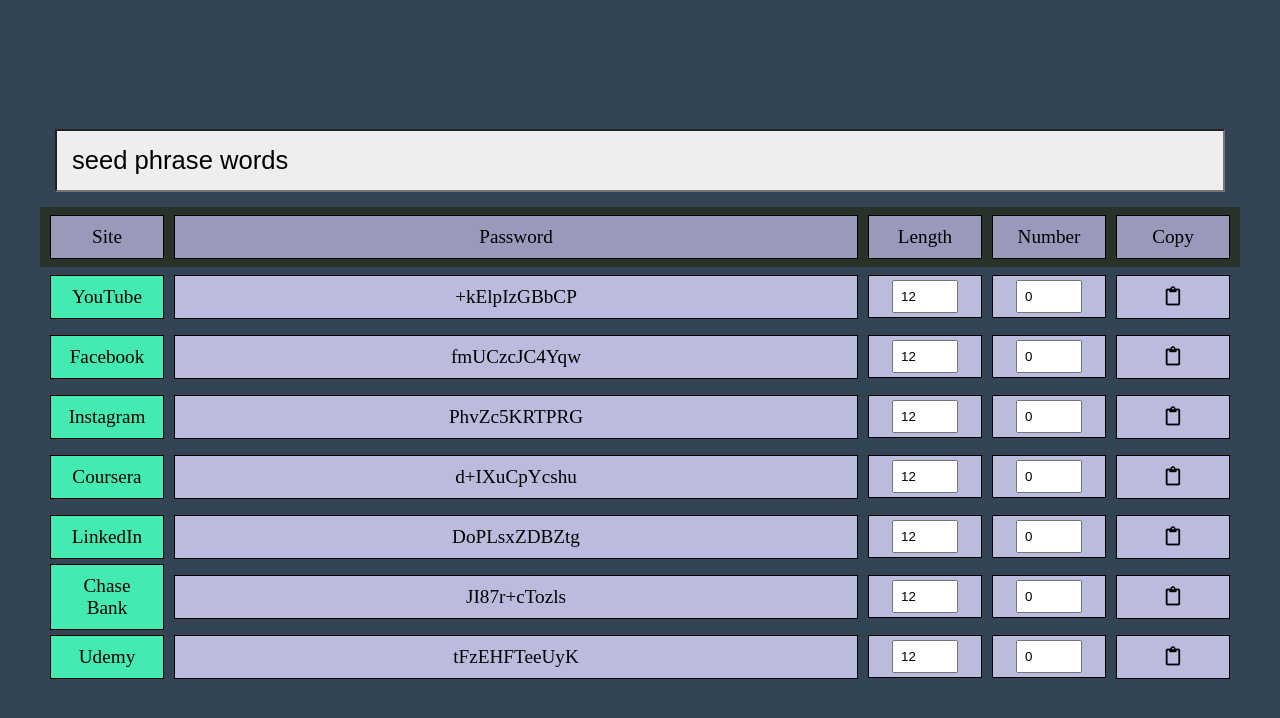
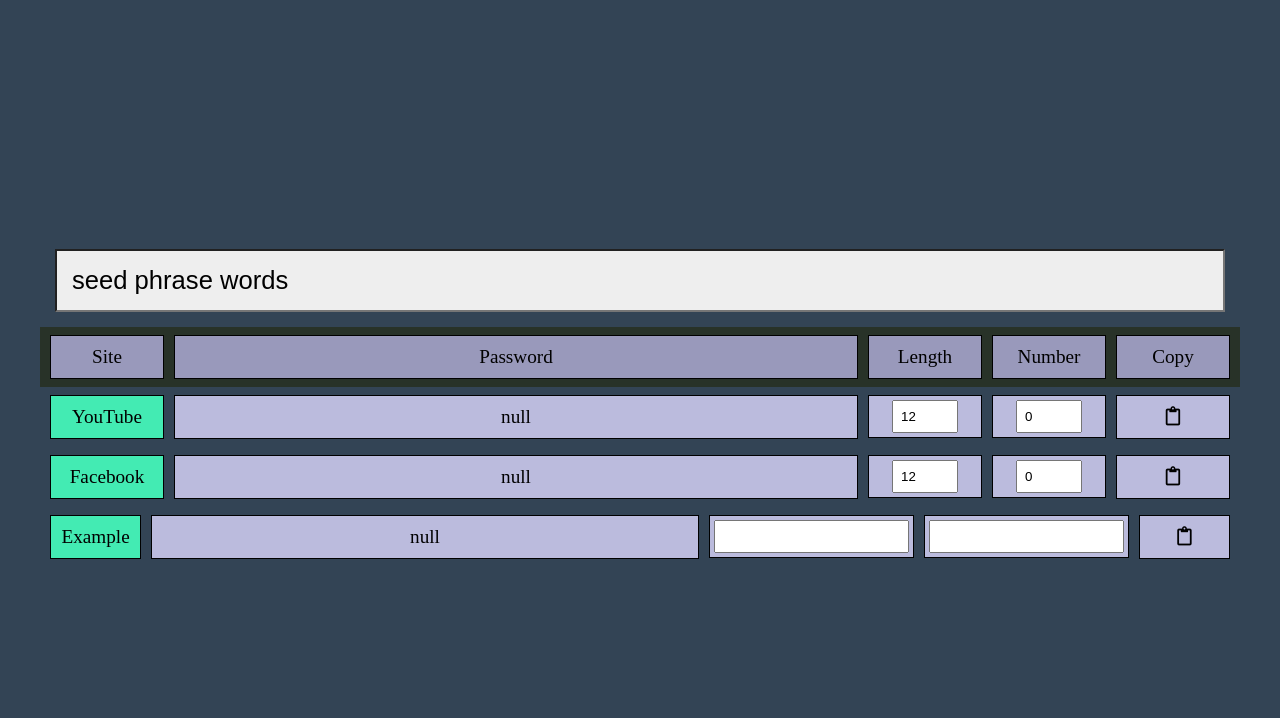
Before and after one commit to caleblent/DeterministicPasswordVault, a plain HTML site: page index.html in a window 1280 px wide. Drawn offline with Linux system fonts and the light colour scheme.

Commit message:
dynamically adds rows part 1

```diff
--- a/index.html
+++ b/index.html
@@ -26,7 +26,7 @@
             </div>
 
             <!-- YouTube -->
-            <div id="youtube" class="row">
+            <div class="row">
                 <div class="site">YouTube</div>
                 <div class="password">
                     <span class="password-result" disabled>null</span>
@@ -82,153 +82,8 @@
             </div>
 
             <!-- Facebook -->
-            <div id="facebook" class="row">
+            <div class="row">
                 <div class="site">Facebook</div>
-                <div class="password">
-                    <span class="password-result" disabled>null</span>
-                </div>
-                <div class="length">
-                    <input
-                        type="number"
-                        class="length-entry"
-                        min="0"
-                        max="64"
-                        value="12"
-                    />
-                </div>
-                <div class="number">
-                    <input
-                        type="number"
-                        class="number-entry"
-                        min="0"
-                        max="20"
-                        value="0"
-                    />
-                </div>
-                <div class="copy">
-                    <i class="far fa-clipboard"></i>
-                </div>
-            </div>
-
-            <!-- Instagram -->
-            <div id="instagram" class="row">
-                <div class="site">Instagram</div>
-                <div class="password">
-                    <span class="password-result" disabled>null</span>
-                </div>
-                <div class="length">
-                    <input
-                        type="number"
-                        class="length-entry"
-                        min="0"
-                        max="64"
-                        value="12"
-                    />
-                </div>
-                <div class="number">
-                    <input
-                        type="number"
-                        class="number-entry"
-                        min="0"
-                        max="20"
-                        value="0"
-                    />
-                </div>
-                <div class="copy">
-                    <i class="far fa-clipboard"></i>
-                </div>
-            </div>
-
-            <!-- Coursera -->
-            <div id="coursera" class="row">
-                <div class="site">Coursera</div>
-                <div class="password">
-                    <span class="password-result" disabled>null</span>
-                </div>
-                <div class="length">
-                    <input
-                        type="number"
-                        class="length-entry"
-                        min="0"
-                        max="64"
-                        value="12"
-                    />
-                </div>
-                <div class="number">
-                    <input
-                        type="number"
-                        class="number-entry"
-                        min="0"
-                        max="20"
-                        value="0"
-                    />
-                </div>
-                <div class="copy">
-                    <i class="far fa-clipboard"></i>
-                </div>
-            </div>
-
-            <!-- LinkedIn -->
-            <div id="linkedin" class="row">
-                <div class="site">LinkedIn</div>
-                <div class="password">
-                    <span class="password-result" disabled>null</span>
-                </div>
-                <div class="length">
-                    <input
-                        type="number"
-                        class="length-entry"
-                        min="0"
-                        max="64"
-                        value="12"
-                    />
-                </div>
-                <div class="number">
-                    <input
-                        type="number"
-                        class="number-entry"
-                        min="0"
-                        max="20"
-                        value="0"
-                    />
-                </div>
-                <div class="copy">
-                    <i class="far fa-clipboard"></i>
-                </div>
-            </div>
-
-            <!-- Chase Bank -->
-            <div id="chase-bank" class="row">
-                <div class="site">Chase Bank</div>
-                <div class="password">
-                    <span class="password-result" disabled>null</span>
-                </div>
-                <div class="length">
-                    <input
-                        type="number"
-                        class="length-entry"
-                        min="0"
-                        max="64"
-                        value="12"
-                    />
-                </div>
-                <div class="number">
-                    <input
-                        type="number"
-                        class="number-entry"
-                        min="0"
-                        max="20"
-                        value="0"
-                    />
-                </div>
-                <div class="copy">
-                    <i class="far fa-clipboard"></i>
-                </div>
-            </div>
-
-            <!-- Udemy -->
-            <div id="udemy" class="row">
-                <div class="site">Udemy</div>
                 <div class="password">
                     <span class="password-result" disabled>null</span>
                 </div>
@@ -258,6 +113,6 @@
             <!--  -->
         </div>
         <script src="js/keccak256.js"></script>
-        <script src="js/script.js"></script>
+        <script src="js/script_dynamic.js"></script>
     </body>
 </html>
--- /dev/null
+++ b/js/script_dynamic.js
@@ -0,0 +1,142 @@
+// This file was originally a CTRL C CTRL V of script.js
+// This one seeks to add rows in dynamically, rather than
+// maniputlating the HTML given rows.
+
+// needed variables that won't get deleted
+const container = document.querySelector('.flexbox-container');
+const seedPhraseEl = document.getElementById('seed-phrase');
+// const labelsEl = document.getElementById('labels'); might not need this tbh
+let currentSeedPhrase = seedPhraseEl.innerText;
+
+// Add button event listeners to the master seed phrase and all rows
+function addAllEventListeners(rowsList) {
+    // start at i=1 so we skip the #labels
+    for (let i = 1; i < rowsList.length; i++) {
+        addEventListeners(rowsList[i]);
+    }
+}
+
+// Add length entry, number entry, and copy button event listeners to one specific row
+function addEventListeners(row) {
+    // LENGTH --> modifies the number of characters in the password output
+    row.querySelector('.length-entry').addEventListener('click', () => {
+        calculatePassword(row);
+    });
+    // NUMBER --> generates a new "iteration"/password (goes from 0 to 100)
+    row.querySelector('.number-entry').addEventListener('click', () => {
+        calculatePassword(row);
+    });
+    // COPY button = copies the password string to clipboard
+    row.querySelector('.copy').addEventListener('click', () => {
+        const textarea = document.createElement('textarea');
+        const password = row.querySelector('.password-result').innerText;
+        if (!password) {
+            return;
+        }
+        textarea.value = password;
+        document.body.appendChild(textarea);
+        textarea.select();
+        document.execCommand('copy');
+        textarea.remove();
+    });
+}
+
+// Calculates all the passwords for each row by iteratively calling calculatePassword() on each row in the list
+function calculateAllPasswords(rowsList) {
+    // start at i=1 so we skip the #labels
+    for (let i = 1; i < rowsList.length; i++) {
+        calculatePassword(rowsList[i]);
+    }
+}
+
+//  Calculates the password of a given row
+function calculatePassword(parentRowEl) {
+    // 1) bring in the YouTube row elements
+    const siteNameEl = parentRowEl.querySelector('.site');
+
+    const passwordResultEl = parentRowEl.querySelector('.password-result');
+
+    const lengthEl = parentRowEl.querySelector('.length-entry');
+    const numberEl = parentRowEl.querySelector('.number-entry');
+
+    // 2) get the phrase to be hashed
+    console.log(seedPhraseEl.innerText);
+    const phraseToHash =
+        currentSeedPhrase + ' ' + siteNameEl.innerText + ' ' + numberEl.value;
+
+    // 3) hash the phrase (using keccak256?)
+    const hashedValue = keccak256(phraseToHash).toString('base64');
+
+    // 4) set the password to this value (and trim it to the LENGTH specified by the user)
+    passwordResultEl.innerText = hashedValue.slice(0, parseInt(lengthEl.value));
+}
+
+function addRows() {
+    console.log('addRows() initiated');
+    // create row
+    const row = document.createElement('div');
+    // add .row class to it
+    row.classList.add('row');
+
+    // add site
+    const site = document.createElement('div');
+    site.classList.add('site');
+    site.innerText = 'Example';
+    row.appendChild(site);
+
+    // add passowrd // add password-result
+    const password = document.createElement('div');
+    password.classList.add('password');
+    const password_result = document.createElement('span');
+    password_result.classList.add('password-result');
+    password_result.innerText = 'null';
+    // make it disabled
+    password.appendChild(password_result);
+    row.appendChild(password);
+
+    // add length
+    const length = document.createElement('div');
+    length.classList.add('length');
+    const lengthEntry = document.createElement('input');
+    lengthEntry.classList.add('length-entry');
+    // add other attributes
+    length.appendChild(lengthEntry);
+    row.appendChild(length);
+
+    // add
+    const number = document.createElement('div');
+    number.classList.add('number');
+    const numberEntry = document.createElement('input');
+    numberEntry.classList.add('number-entry');
+    // add other attributes
+    number.appendChild(numberEntry);
+    row.appendChild(number);
+
+    // add copy
+    const copy = document.createElement('div');
+    copy.classList.add('copy');
+    const clipboard = document.createElement('i');
+    clipboard.classList.add('far');
+    clipboard.classList.add('fa-clipboard');
+    // see if can combine the top 2 lines into 1
+    copy.appendChild(clipboard);
+    row.appendChild(copy);
+
+    container.appendChild(row);
+}
+
+// IIFE for running the program
+(() => {
+    // add rows from data
+    addRows();
+    // add event listeners to all rows
+    // addAllEventListeners(container.getElementsByClassName('row'));
+    // // calculate all row passwords
+    // calculateAllPasswords(container.getElementsByClassName('row'));
+    // // add event listener to the seed phrase, which updates all passwords when modified
+    // seedPhraseEl.addEventListener('input', (e) => {
+    //     currentSeedPhrase = e.target.value;
+    //     // dynamically grabs all rows, since rows can be added/deleted by user
+    //     calculateAllPasswords(container.getElementsByClassName('row'));
+    // });
+})();
```
